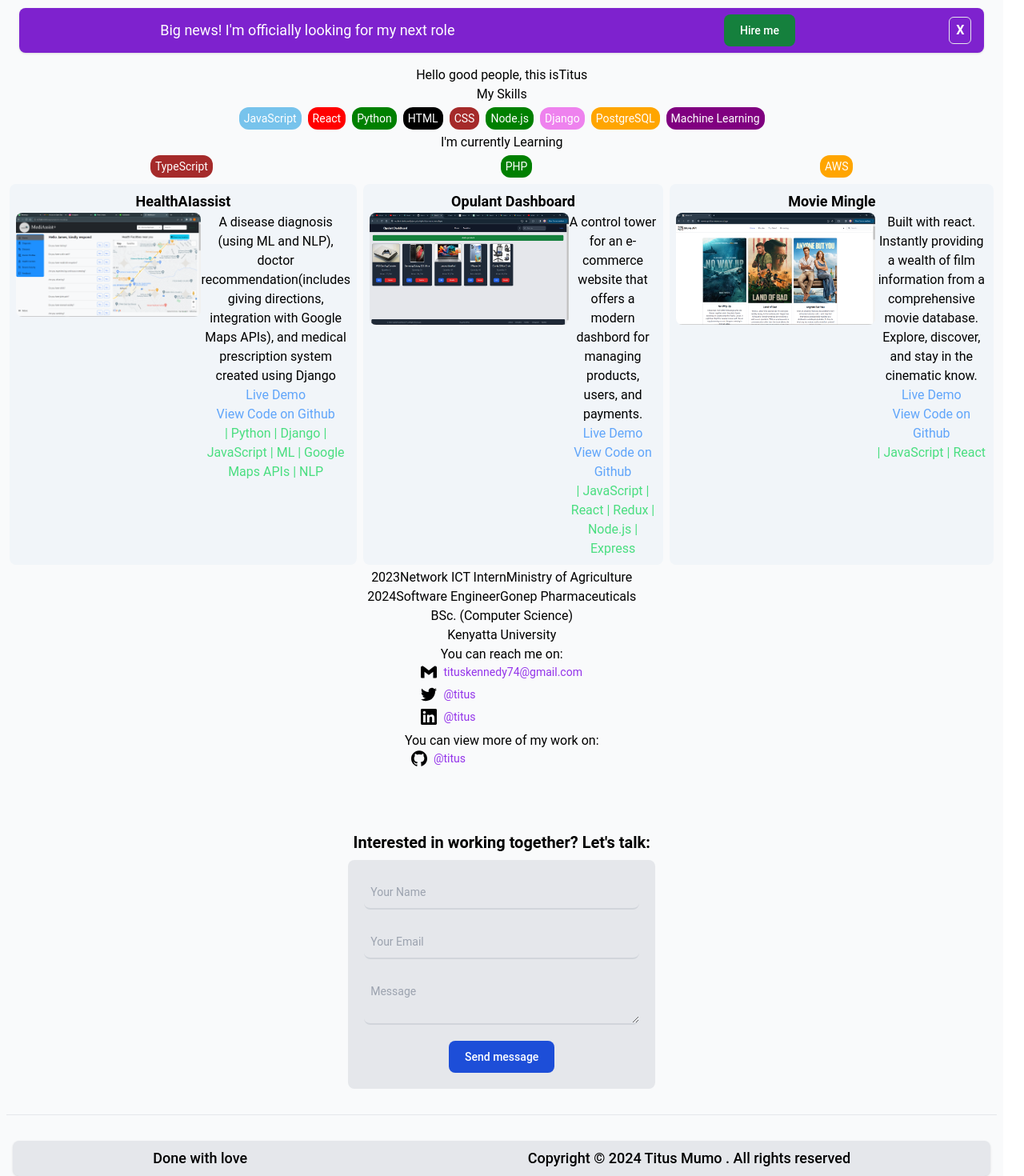
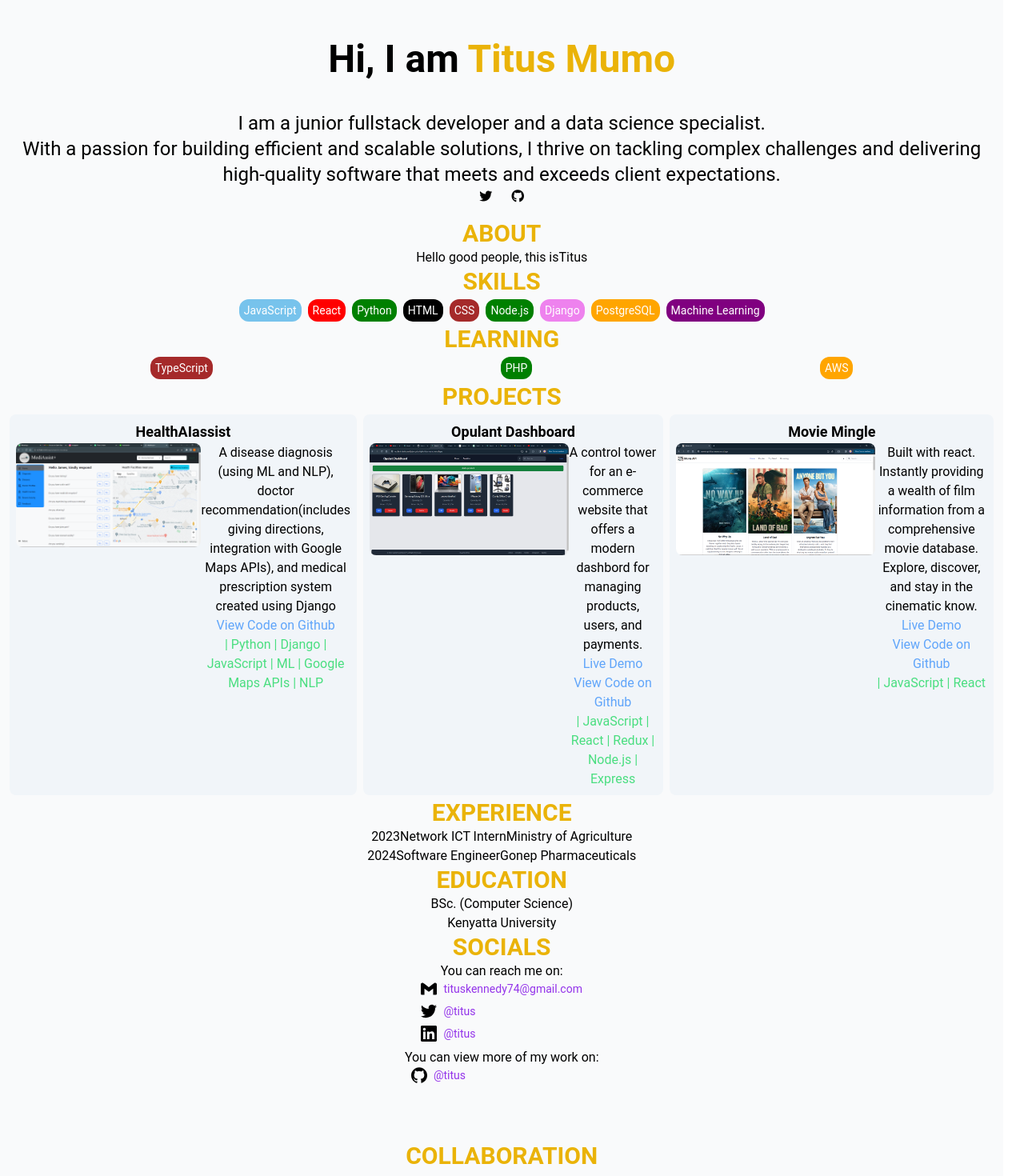
Before and after one commit to titus-mumo/portfolio, a React (Create React App) app: page /projects in a window 1280 px wide. Shown: the part 80-1550 px from the top of the page at 80% size. Built offline with nearby package versions, Linux system fonts and the light colour scheme.

Commit message:
commit for the day

```diff
--- a/public/index.html
+++ b/public/index.html
@@ -12,6 +12,7 @@
     <!-- <link rel="apple-touch-icon" href="%PUBLIC_URL%/logo192.png" /> -->
     <link rel="preconnect" href="https://fonts.googleapis.com">
 <link rel="preconnect" href="https://fonts.gstatic.com" crossorigin>
+<script src="https://kit.fontawesome.com/5d69785580.js" crossorigin="anonymous"></script>
 <link href="https://fonts.googleapis.com/css2?family=Poppins:ital,wght@0,100;0,200;0,300;0,400;0,500;0,600;0,700;0,800;0,900;1,100;1,200;1,300;1,400;1,500;1,600;1,700;1,800;1,900&display=swap" rel="stylesheet">
     <!--
       manifest.json provides metadata used when your web app is installed on a
--- a/src/components/Education.js
+++ b/src/components/Education.js
@@ -3,6 +3,7 @@ import React from "react";
 export const Education = () => {
     return(
         <div>
+            <p className='text-3xl font-semibold text-yellow-500'>EDUCATION</p>
             <p>BSc. (Computer Science) </p>
             <p>Kenyatta University</p>
             <p></p>
--- a/src/components/Experience.js
+++ b/src/components/Experience.js
@@ -3,6 +3,7 @@ import React from "react"
 export const Experience = () => {
     return(
         <div>
+            <p className='text-3xl font-semibold text-yellow-500'>EXPERIENCE</p>
             <div>
                 <p><span>2023</span><span>Network ICT Intern</span><span>Ministry of Agriculture</span></p>
             </div>
--- a/src/components/Header.js
+++ b/src/components/Header.js
@@ -5,7 +5,7 @@ import { useNavigate } from 'react-router-dom'
 
 export const Header = () => {
   const [hidden, setHidden] = useState(true);
-  const [search, setSearch] = useState("")
+  const [search, setSearch] = useState("dark")
 
   const navigate = useNavigate();
 
--- a/src/components/Project.js
+++ b/src/components/Project.js
@@ -10,7 +10,7 @@ export const Project = ({ title, img, alt, description, github, demo, techstack
                 </div>
                 <div>
                     <p className="dark:text-white">{description}</p>
-                    <a href={demo} className="text-blue-400 hover:underline">Live Demo</a><br></br>
+                    {demo && <div><a href={demo} className="text-blue-400 hover:underline">Live Demo</a><br></br></div>}
                     <a href={github} className="text-blue-400 hover:underline">View Code on Github</a><br></br>
 
                     {techstack.map((technology, index) => (
@@ -19,5 +19,5 @@ export const Project = ({ title, img, alt, description, github, demo, techstack
                 </div>
             </div>
         </div>
-    );
+    )
 };
--- a/src/components/ProjectList.js
+++ b/src/components/ProjectList.js
@@ -10,11 +10,14 @@ export const ProjectList = () => {
     const medstack = ["Python", "Django", "JavaScript", "ML", "Google Maps APIs" , "NLP"]
 
     return(
-        <div className='md:flex md:justify-start'>
-            <Project title = "HealthAIassist" img = {medicine} alt="medicine image" description = "A disease diagnosis (using ML and NLP), doctor recommendation(includes giving directions, integration with Google Maps APIs), and medical prescription system created using Django" demo= "" github="https://github.com/titus-mumo/HealthAIassist" techstack={medstack} />
-            <Project title = "Opulant Dashboard" img= {dashbord} alt="opulant dashborad" description = "A control tower for an e-commerce website that offers a modern dashbord for managing products, users, and payments." github="https://github.com/titus-mumo/opulant-dashboard" demo="https://opulant-dashboard-jejm-gctoo5g4u-titus-mumo.vercel.app/" techstack={opulantTechstack}/>
-            <Project title = "Movie Mingle" img={movieImg} alt="movie" description = "Built with react. Instantly providing a wealth of film information from a comprehensive movie database. Explore, discover, and stay in the cinematic know." github="https://github.com/titus-mumo/movie-mingle" demo="https://movie-api-titus-mumo.vercel.app/" techstack={movieTechnologies}/>
+        <div>
+            <p className='text-3xl font-semibold text-yellow-500'>PROJECTS</p>
+            <div className='md:flex md:justify-start'>
+                <Project title = "HealthAIassist" img = {medicine} alt="medicine image" description = "A disease diagnosis (using ML and NLP), doctor recommendation(includes giving directions, integration with Google Maps APIs), and medical prescription system created using Django" demo= "" github="https://github.com/titus-mumo/HealthAIassist" techstack={medstack} />
+                <Project title = "Opulant Dashboard" img= {dashbord} alt="opulant dashborad" description = "A control tower for an e-commerce website that offers a modern dashbord for managing products, users, and payments." github="https://github.com/titus-mumo/opulant-dashboard" demo="https://opulant-dashboard-jejm-gctoo5g4u-titus-mumo.vercel.app/" techstack={opulantTechstack}/>
+                <Project title = "Movie Mingle" img={movieImg} alt="movie" description = "Built with react. Instantly providing a wealth of film information from a comprehensive movie database. Explore, discover, and stay in the cinematic know." github="https://github.com/titus-mumo/movie-mingle" demo="https://movie-api-titus-mumo.vercel.app/" techstack={movieTechnologies}/>
 
+            </div>
         </div>
     )
 }
--- a/src/components/Skills.js
+++ b/src/components/Skills.js
@@ -22,7 +22,7 @@ export const Skills = () => {
 
     return (
         <div className="flex flex-col justify-center w-full">
-            <p>My Skills</p>
+            <p className='text-3xl font-semibold text-yellow-500'>SKILLS</p>
             <div className="flex flex-wrap justify-center w-full">
                 {collections.map((collection, index) => {
                     return (
@@ -30,7 +30,7 @@ export const Skills = () => {
                     );
                 })}
             </div>
-            <p>I'm currently Learning</p>
+            <p className='text-3xl font-semibold text-yellow-500'>LEARNING</p>
             <div className="flex flex-wrap justify-around">
                 {learning.map((collection, index) => {
                     return (
--- a/src/pages/About.js
+++ b/src/pages/About.js
@@ -3,6 +3,7 @@ import React from "react"
 export const About = () => {
     return(
         <div>
+            <p className='text-3xl font-semibold text-yellow-500'>ABOUT</p>
             <p>
                 <span>Hello good people, this is</span>
                 <span>Titus</span>
--- a/src/pages/Collaborate.js
+++ b/src/pages/Collaborate.js
@@ -40,7 +40,8 @@ export const Collaborate = () => {
     }
 
     return(
-        <div>
+        <div className="sm:w-sm">
+            <p className='text-3xl font-semibold text-yellow-500'>COLLABORATION</p>
             <Toaster />
             <p className="text-xl font-bold m-2">Interested in working together? Let's talk:</p>
             <form className="max-w-md mx-auto sm:max-w-sm dark:bg-gray-600 p-5 rounded-lg shadow-2 bg-gray-200" method="post" onSubmit={e => handleSubmit(e)}>
--- a/src/pages/Contact.js
+++ b/src/pages/Contact.js
@@ -2,6 +2,8 @@ import React from "react"
 
 export const Contact = () => {
     return(
+        <div>
+        <p className='text-3xl font-semibold text-yellow-500'>SOCIALS</p>
         <div className="flex items-center justify-center flex-col sm:flex-rol">
         <div className="flex flex-col justify-start">
             <p>You can reach me on:</p>
@@ -55,5 +57,6 @@ export const Contact = () => {
         </div>
         <hr className="h-px my-8 bg-gray-200 border-0 dark:bg-gray-700" />
         </div>
+        </div>
     )
 }
--- a/src/pages/Home.js
+++ b/src/pages/Home.js
@@ -2,22 +2,26 @@ import { Link } from "react-router-dom"
 import React from "react"
 
 export const Home = () => {
-    const handleHireMe = () => {
-
-    }
 
     return(
-        <main className="">
-        <Link onClick={handleHireMe}>
-            <div className="bg-purple-700 rounded-lg shadow m-4 hover:cursor-pointer flex items-center" >
-                <div className="w-full h-full mx-auto max-w-screen-xl p-2 flex items-center justify-around">
-                    <span className="text-base text-white text-center md:text-lg">Big news! I'm officially looking for my next role
-                    </span>
-                    <button type="button" class="focus:outline-none text-white bg-green-700 hover:bg-green-800 focus:ring-4 focus:ring-green-300 font-medium rounded-lg text-sm px-5 py-2.5 dark:bg-green-600 dark:hover:bg-green-700 dark:focus:ring-green-900">Hire me</button>
-                </div>
-                <p className='text-white font-bold md:mx-4 mx-3 border px-2 py-1 rounded-md hover:cursor-pointer'>X</p>
+        <main className="sm:w-sm m-2 content-center dark:text-white dark:bg-black p-2 rounded-md shadow-1">
+            <h1 className='text-5xl md:m-10 m-5'><b>Hi, I am <span className='text-yellow-500'>Titus Mumo</span></b>
+            </h1>
+            <div >
+            <p className='text-2xl w-auto'>
+             I am a junior fullstack developer and a data science specialist.
+            </p>
+            <p className='text-2xl'>With a passion for building efficient and scalable solutions, I thrive on tackling complex challenges and delivering high-quality software that meets and exceeds client expectations.</p>
             </div>
-        </Link>
+            <div>
+                <a target="_blank" href="https://twitter.com/justTitusk" className="st-social-btn">
+              <i className="fab fa-twitter w-10 h-auto"></i>
+            </a>
+                <a target="_blank" href="https://github.com/titus-mumo" className="st-social-btn active">
+              <i className="fab fa-github w-10"></i>
+            </a>
+            </div>
+
         </main>
     )
 }
```
